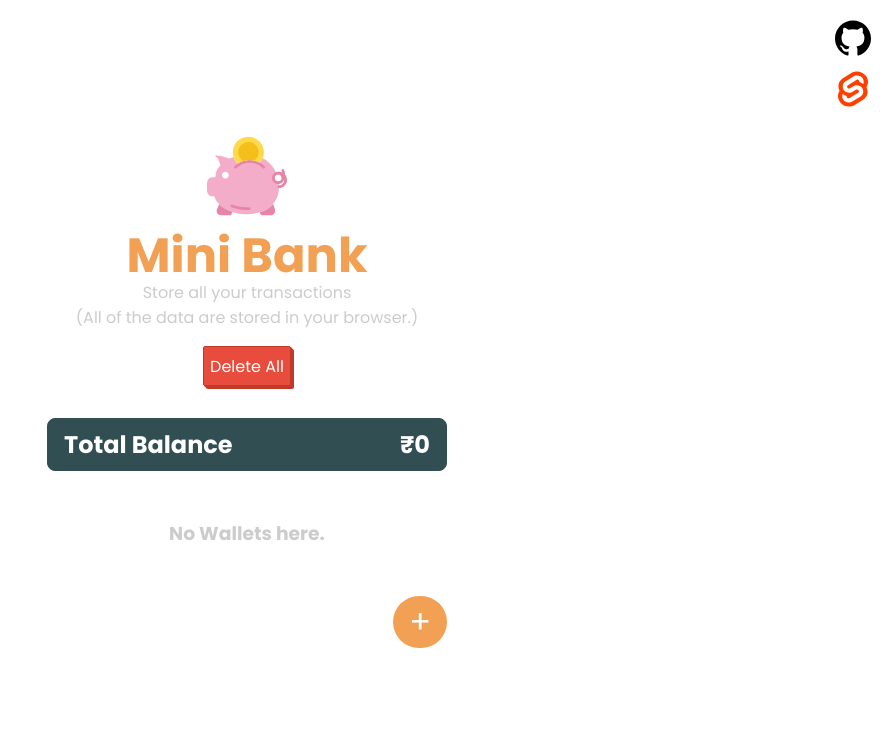
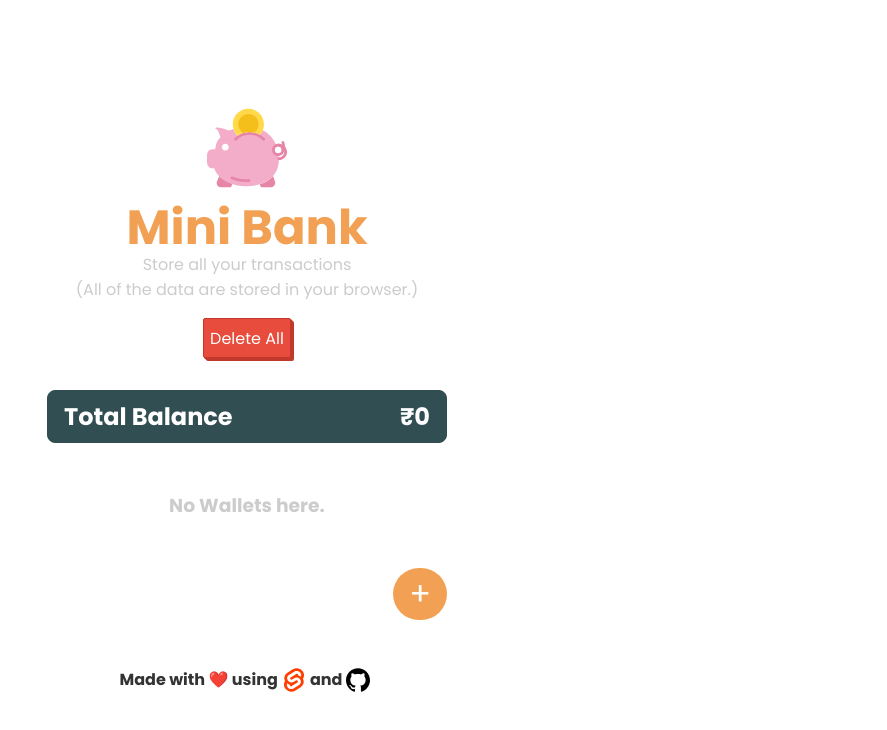
Before and after one commit to vishugosain/mini-bank, a Svelte app: page / in a window 1280 px wide. Shown: the top 730 px of the page, without its empty margins (393-1280 px from the left). Built offline with nearby package versions, Linux system fonts and the light colour scheme.

Commit message:
Moved github and svelte link to bottom

```diff
--- a/src/App.svelte
+++ b/src/App.svelte
@@ -2,19 +2,6 @@
 	import { wallet } from './store/wallet.store.js';
 	import Router, {push} from 'svelte-spa-router';
 	import {routes} from './router';
-
-	let profileLinks = [
-		{
-			link: 'https://github.com/vishugosain/mini-bank',
-			icon: 'assets/github.svg',
-			altText: 'Github'
-		},
-		{
-			link: 'https://svelte.dev/',
-			icon: 'assets/svelte.svg',
-			altText: 'Svelte'
-		}
-	]
 
 	function deleteAll() {
 		wallet.reset();
@@ -23,11 +10,6 @@
 </script>
 
 <main>
-	<div class="about-wrap">
-		{#each profileLinks as link}
-			<a href={link.link}><img src={link.icon} alt={link.altText}></a>
-		{/each}
-	</div>
 	<img src="assets/bank.svg" alt="MiniBank">
 	<h1>Mini Bank</h1>
 	<p>Store all your transactions</p>
@@ -36,6 +18,17 @@
         <button class="danger-btn" on:click={deleteAll}>Delete All</button>
     </div>
 	<Router {routes} />
+	<div class="about-wrap">
+		<h4>Made with ❤️ using
+			<a href="https://svelte.dev/">
+				<img src="assets/svelte.svg" alt="Svelte">
+			</a>
+			and
+			<a href="https://github.com/vishugosain/mini-bank">
+				<img src="assets/github.svg" alt="Github" />
+			</a>
+		</h4>
+	</div>
 </main>
 
 <style type="text/scss">
@@ -49,16 +42,16 @@
 		flex-direction: column;
 		overflow: auto;
 		.about-wrap {
-			position: fixed;
-			top: 0;
-			right: 0;
 			padding: 16px;
-			display: flex;
-			flex-direction: column;
+			h4 {
+				display: flex;
+				align-items: center;
+				line-height: 0;
+			}
 			img {
-				height: 36px;
-				width: 36px;
-				margin: 4px 0;
+				height: 24px;
+				width: 24px;
+				margin: 0 4px;
 				object-fit: contain;
 			}
 		}
```
Also changed, not shown: public/build/bundle.css, public/build/bundle.js, 1 other file (tests, documents, lock files or other folders).
